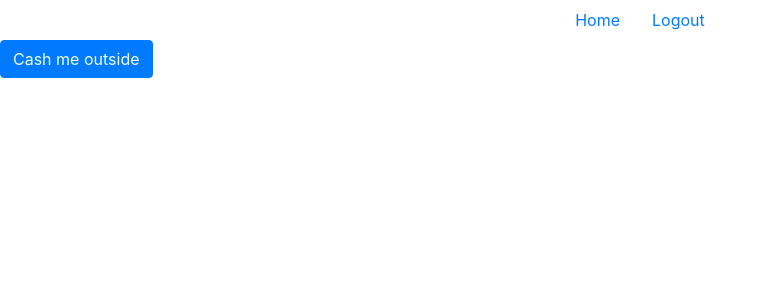
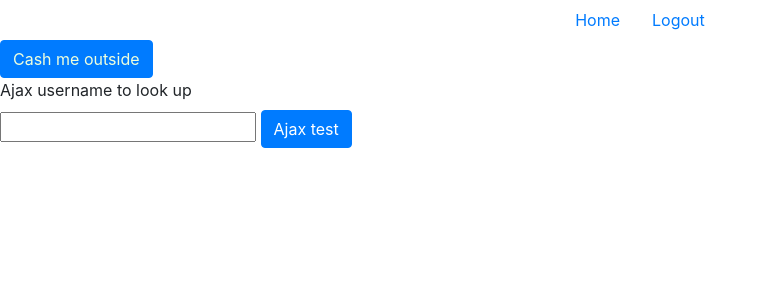
Before and after one commit to joshing-dev/Web-App-Project, a PHP site: page / in a window 1280 px wide. Shown: the top 300 px of the page, without its empty margins (0-768 px from the left). Run offline with PHP 8.4, Linux system fonts and the light colour scheme; the visitor is signed in with stand-in values (Sample User, id 1); some libraries are stand-ins or nearby versions.

Commit message:
Messing with the ajax requirement

```diff
--- a/index.php
+++ b/index.php
@@ -3,7 +3,7 @@
 session_start();
 
 // If session variable is not set it will redirect to login page
-if(!isset($_SESSION['username']) || empty($_SESSION['username'])){
+if (!isset($_SESSION['username']) || empty($_SESSION['username'])) {
     header("location: login.php");
     exit;
 }
@@ -22,8 +22,9 @@ if(!isset($_SESSION['username']) || empty($_SESSION['username'])){
     <title>Joke Emporium</title>
     <link rel="stylesheet" type="text/css" href="css/makeItRain.css">
 
-    <script src="https://code.jquery.com/jquery-3.2.1.slim.min.js"
-            integrity="sha384-KJ3o2DKtIkvYIK3UENzmM7KCkRr/rE9/Qpg6aAZGJwFDMVNA/GpGFF93hXpG5KkN"
+    <script
+            src="https://code.jquery.com/jquery-3.3.1.min.js"
+            integrity="sha256-FgpCb/KJQlLNfOu91ta32o/NMZxltwRo8QtmkMRdAu8="
             crossorigin="anonymous"></script>
     <script src="https://cdnjs.cloudflare.com/ajax/libs/popper.js/1.12.9/umd/popper.min.js"
             integrity="sha384-ApNbgh9B+Y1QKtv3Rn7W3mgPxhU9K/ScQsAP7hUibX39j7fakFPskvXusvfa0b4Q"
@@ -55,6 +56,15 @@ if(!isset($_SESSION['username']) || empty($_SESSION['username'])){
             });
         }
 
+        function ajaxClick() {
+            var username = $("#ajaxInput").val();
+            $.ajax({
+                url: "ajaxReceiver.php", dataType: "json", data: {username: username}, success: (result) => {
+                    console.log(result);
+                    $("#response").html(result[0].username + "/" + result[0].password + "/" + result[0].created_at);
+                }
+            });
+        };
         $(document).ready(() => {
             requestAnimationFrame(cashMeOutsideTextChanger);
             $("#rain").makeItRain();
@@ -74,7 +84,13 @@ if(!isset($_SESSION['username']) || empty($_SESSION['username'])){
 <button id="rain" type="button" class="btn btn-primary">
     Cash me outside
 </button>
-
-
+<br>
+<label for="ajaxInput">Ajax username to look up</label>
+<br>
+<input id="ajaxInput" type="text"/>
+<button id="ajax" type="button" class="btn btn-primary" onclick="ajaxClick()">
+    Ajax test
+</button>
+<p id="response"></p>
 </body>
 </html>
```
Also changed, not shown: ajaxReceiver.php (added, +14 -0 lines).
